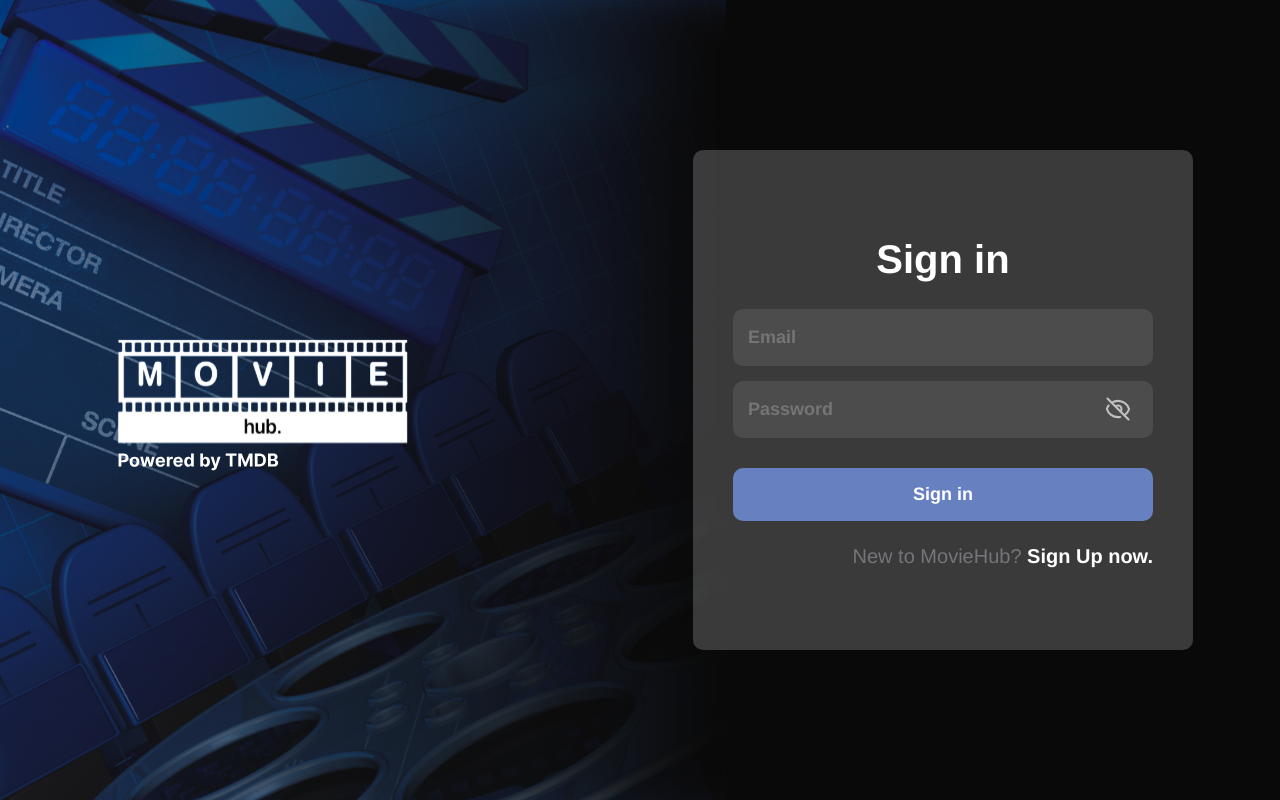
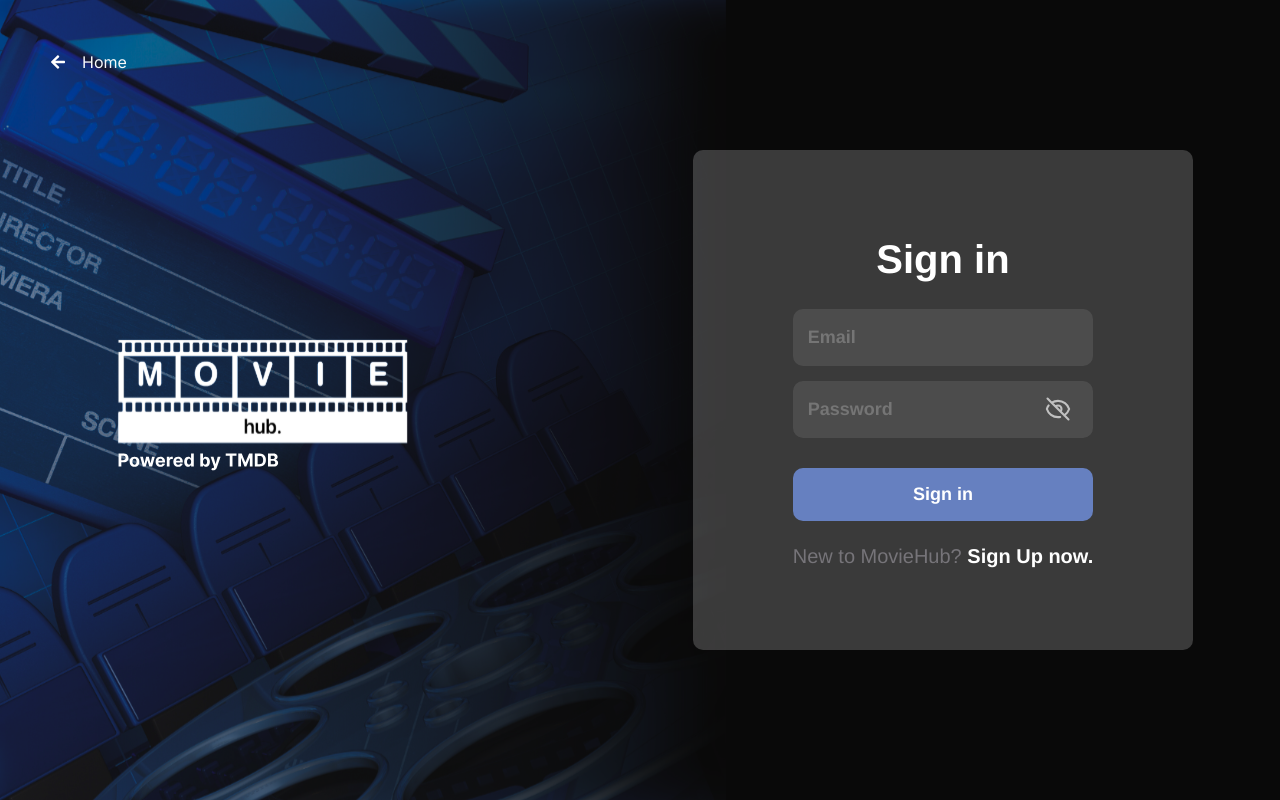
Before and after one commit to edwinmahendra/Movie-HUB, a React (Create React App) app: page /login in a window 1280 px wide. Built offline with nearby package versions, Linux system fonts and the light colour scheme; no server answers.

Commit message:
Add fade in - transition effect for login and register

```diff
--- a/src/pages/Login/Login.jsx
+++ b/src/pages/Login/Login.jsx
@@ -4,10 +4,16 @@ import logo from "../../assets/logo.svg";
 import eyeOn from "../../assets/eye.svg";
 import eyeOff from "../../assets/eye-off.svg";
 import { useNavigate } from "react-router";
-import { ToastContainer, toast } from 'react-toastify';
-import 'react-toastify/dist/ReactToastify.css';
-import { getAuth, signInWithEmailAndPassword, setPersistence, browserSessionPersistence} from "firebase/auth";
+import { ToastContainer, toast } from "react-toastify";
+import "react-toastify/dist/ReactToastify.css";
+import {
+  getAuth,
+  signInWithEmailAndPassword,
+  setPersistence,
+  browserSessionPersistence,
+} from "firebase/auth";
 import { Spinner } from "react-bootstrap";
+import ButtonBackHome from "../../components/Profile/ButtonBackHome";
 
 export const Login = () => {
   const [email, setEmail] = useState("");
@@ -25,7 +31,7 @@ export const Login = () => {
 
   const clickLogin = async () => {
     setIsLoading(true);
-    try{
+    try {
       if (!email || !password) {
         toast.error("Please fill in all fields.");
         return;
@@ -44,9 +50,9 @@ export const Login = () => {
         toast.error("Failed to log in. Please check your credentials.");
         console.error("Error in user login:", error);
       }
-    }catch(error){
+    } catch (error) {
       console.error("Error in user login:", error);
-    }finally{
+    } finally {
       setIsLoading(false);
     }
   };
@@ -62,6 +68,9 @@ export const Login = () => {
   return (
     <div className="login">
       <ToastContainer />
+      <div className="btn-home-container-login">
+        <ButtonBackHome />
+      </div>
       <img className="aatbio-com-image" alt="Aatbio com image" src={logo} />
       <div className="login-content">
         <div className="overlap">
@@ -94,8 +103,7 @@ export const Login = () => {
 
             <button className="signup-button" onClick={clickLogin}>
               {isLoading ? (
-                <Spinner animation="border" role="status">
-                </Spinner>
+                <Spinner animation="border" role="status"></Spinner>
               ) : (
                 <span>Sign in</span>
               )}
--- a/src/pages/Login/login.css
+++ b/src/pages/Login/login.css
@@ -1,3 +1,12 @@
+@keyframes fadeIn {
+    from {
+        opacity: 0;
+    }
+    to {
+        opacity: 1;
+    }
+}
+
 .login {
     display: flex;
     flex-direction: row;
@@ -7,12 +16,21 @@
     background-image: url(../../assets/loginbg.svg);
     background-size: cover;
     background-position: center;
+    position: relative;
+    animation: fadeIn 1s ease-in-out;
 }
 
 .login .aatbio-com-image {
     width: 300px;
     height: auto;
     margin-right: 20%;
+}
+
+.btn-home-container-login {
+    position: absolute;
+    top: 50px;
+    left: 50px;
+    z-index: 50;
 }
 
 .login .overlap {
--- a/src/pages/Register/Register.jsx
+++ b/src/pages/Register/Register.jsx
@@ -17,6 +17,7 @@ import eyeOff from "../../assets/eye-off.svg";
 import { ToastContainer, toast } from "react-toastify";
 import "react-toastify/dist/ReactToastify.css";
 import { Spinner } from "react-bootstrap";
+import ButtonBackHome from "../../components/Profile/ButtonBackHome";
 
 export const Register = () => {
   const [email, setEmail] = useState("");
@@ -118,6 +119,9 @@ export const Register = () => {
   return (
     <div className="register">
       <ToastContainer />
+      <div className="btn-home-container-register">
+        <ButtonBackHome />
+      </div>
       <img className="aatbio-com-image" alt="Aatbio com image" src={logo} />
       <div className="register-content">
         <div className="overlap">
--- a/src/pages/Register/register.css
+++ b/src/pages/Register/register.css
@@ -1,3 +1,12 @@
+@keyframes fadeIn {
+    from {
+        opacity: 0;
+    }
+    to {
+        opacity: 1;
+    }
+}
+
 .register {
     display: flex;
     flex-direction: row;
@@ -7,12 +16,21 @@
     background-image: url(../../assets/registerbg.svg);
     background-size: cover;
     background-position: center;
+    position: relative;
+    animation: fadeIn 1s ease-in-out;
 }
 
 .register .aatbio-com-image {
     width: 300px;
     height: auto;
     margin-right: 20%;
+}
+
+.btn-home-container-register {
+    position: absolute;
+    top: 50px;
+    left: 50px;
+    z-index: 50;
 }
 
 
@@ -57,7 +75,7 @@ button {
 }
 
 
-input[type="password"]{
+input[type="password"] {
     margin-bottom: 12px;
 }
 
@@ -117,11 +135,10 @@ p,
 
 .password-wrapper {
     position: relative;
-    display: inline-block;
+    display: flex;
+    align-items: center;
     width: 100%;
 }
-
-
 
 .password-input {
     padding-right: 70px;
@@ -134,13 +151,12 @@ p,
     font-size: 20px;
     font-weight: 600;
     padding-top: 20px;
-    padding-bottom: 20px ;
+    padding-bottom: 20px;
     padding-left: 20px;
     outline: none;
     width: 100%;
     backdrop-filter: blur(5px);
 }
-
 
 .toggle-password {
     position: absolute;
```
